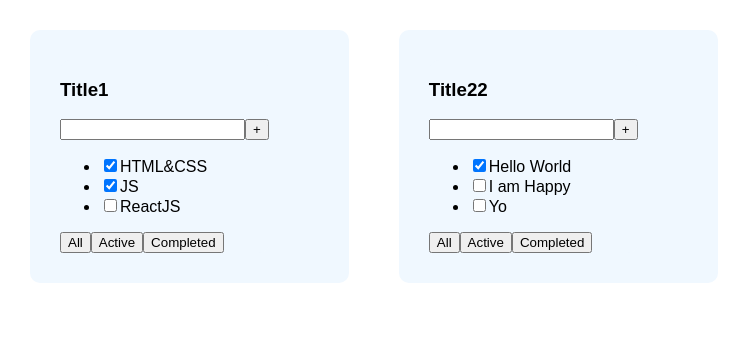
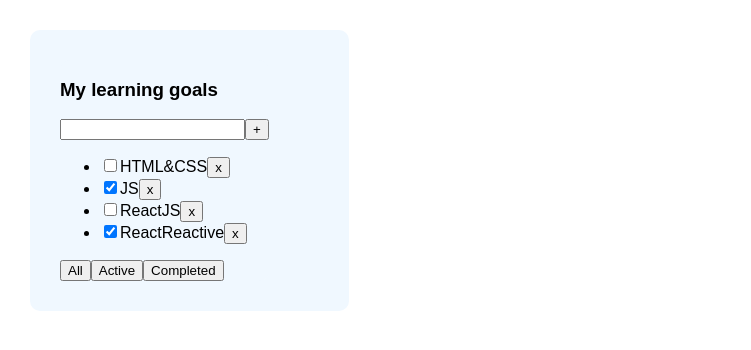
Before and after one commit to dspopravko/todolist, a React (Create React App) app: page / in a window 1280 px wide. Shown: the top 350 px of the page, without its empty margins (0-751 px from the left). Built offline with nearby package versions, Linux system fonts and the light colour scheme.

Commit message:
lesson 02

```diff
--- a/src/App.tsx
+++ b/src/App.tsx
@@ -1,26 +1,47 @@
-import React from 'react';
+import React, {useState} from 'react';
 import {Todolist} from "./Todolist";
 import './App.css';
 import {TaskType} from "./Todolist";
 
+export type FilterValuesType = "all" | "completed" | "active"
+
 function App() {
-    const title1='Title1'
-    const title2='Title22'
+    let [tasks, setTasks] = useState<Array<TaskType>>([
+        { id: 1, title: "HTML&CSS", isDone: false},
+        { id: 2, title: "JS", isDone: true},
+        { id: 3, title: "ReactJS", isDone: false},
+        { id: 4, title: "ReactReactive", isDone: true}
+    ])
+    let [filter, setFilter] = useState<FilterValuesType>("all")
 
-    const tasks1: Array<TaskType> = [
-        { id: 1, title: "HTML&CSS", isDone: true},
-        { id: 2, title: "JS", isDone: true},
-        { id: 3, title: "ReactJS", isDone: false}
-    ]
-    const tasks2: Array<TaskType> = [
-        { id: 1, title: "Hello World", isDone: true},
-        { id: 2, title: "I am Happy", isDone: false},
-        { id: 3, title: "Yo", isDone: false}
-    ]
+    const title1='My learning goals'
+
+    function removeTask (id: number) {
+        setTasks(tasks.filter( t => t.id !== id))
+    }
+
+    function changeFilter(value: FilterValuesType) {
+        setFilter(value)
+    }
+
+    let tasksForTodoList = tasks;
+
+    switch (filter) {
+        case "completed":
+            tasksForTodoList = tasks.filter(task => task.isDone)
+            break
+        case "active":
+            tasksForTodoList = tasks.filter(task => !task.isDone)
+    }
+
     return (
         <div className="App">
-            <Todolist title={title1} tasks={tasks1}/>
-            <Todolist title={title2} tasks={tasks2}/>
+            <Todolist
+                title={title1}
+                tasks={tasksForTodoList}
+                removeTask={removeTask}
+                changeFilter={changeFilter}
+            />
         </div>
     );
 }
--- a/src/Todolist.tsx
+++ b/src/Todolist.tsx
@@ -1,9 +1,12 @@
 import React from "react";
+import {FilterValuesType} from "./App";
 
 type PropsType = {
     title: string
     titleNEW?: number
     tasks: Array<TaskType>
+    removeTask: (id: number) => void
+    changeFilter: (value: FilterValuesType) => void
 }
 
 export type TaskType = {
@@ -23,15 +26,17 @@
                 </div>
                 <ul>
                     {props.tasks.map(task => {
-                        return (
-                            <li><input type={"checkbox"} checked={task.isDone}/><span>{task.title}</span></li>
-                        )
+                        return <li>
+                                <input type={"checkbox"} checked={task.isDone}/>
+                                <span>{task.title}</span>
+                                <button onClick={ () => {props.removeTask(task.id)} }>x</button>
+                            </li>
                     })}
                 </ul>
                 <div>
-                    <button>All</button>
-                    <button>Active</button>
-                    <button>Completed</button>
+                    <button onClick={() => {props.changeFilter("all")}}>All</button>
+                    <button onClick={() => {props.changeFilter("active")}}>Active</button>
+                    <button onClick={() => {props.changeFilter("completed")}}>Completed</button>
                 </div>
             </div>
         </div>
```
